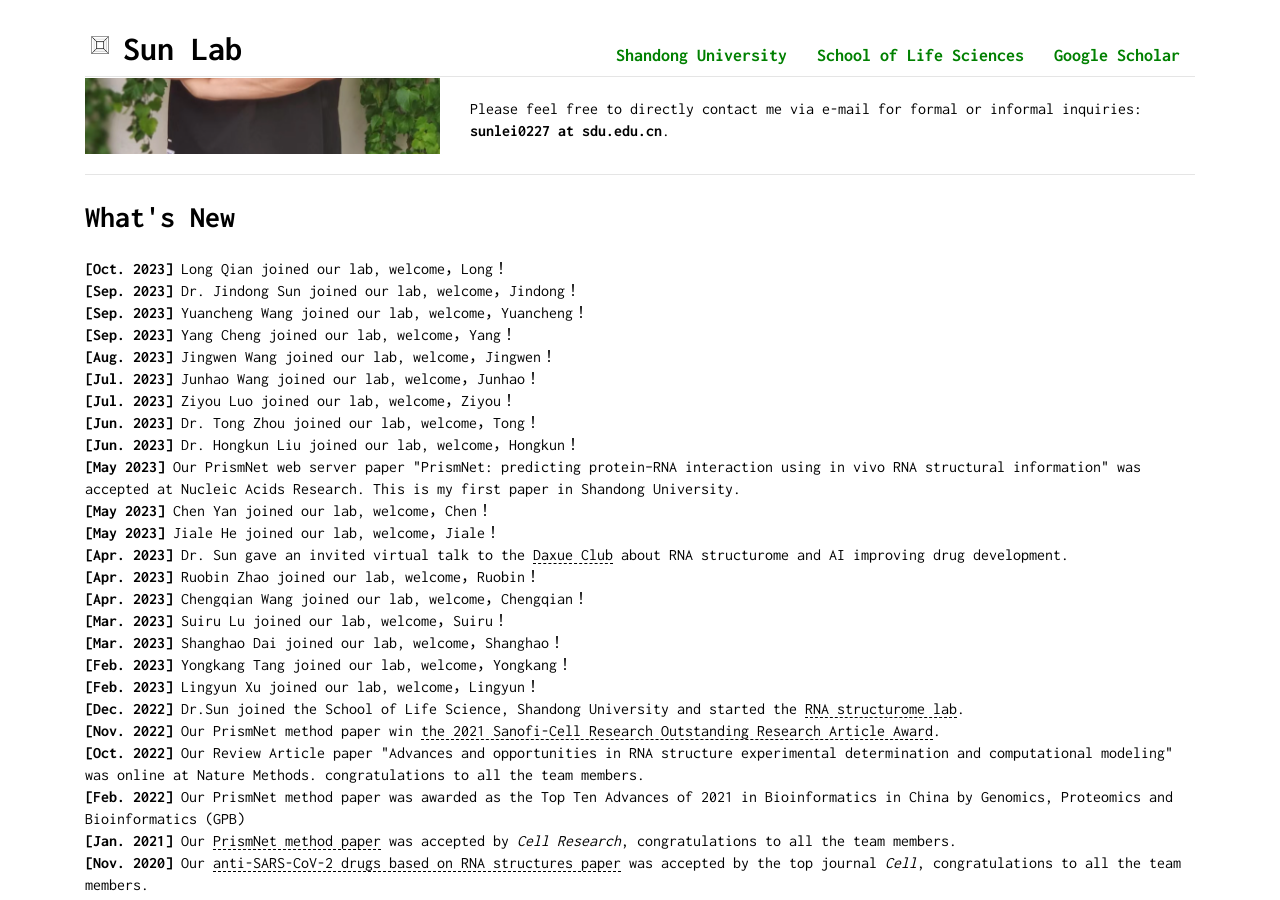
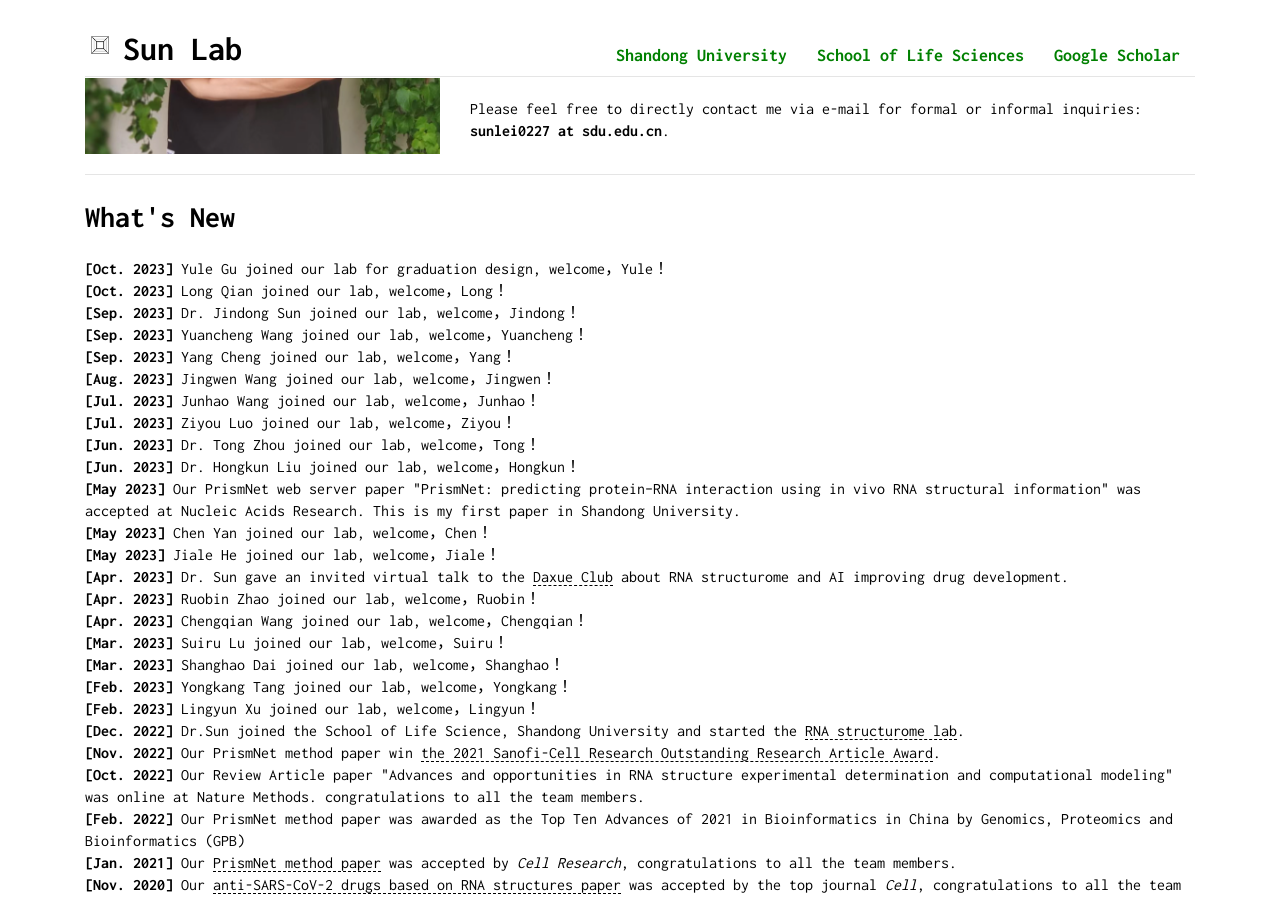
Before and after one commit to sunlei0227/sunlei0227.github.io, a Jekyll site: the page index.html, which Jekyll copies as it is, in a window 1280 px wide and 900 px high, scrolled down 384 px. Built offline with Jekyll 4.4.1, drawn with Linux system fonts in a browser that asks for light colours; comment, search, counter and statistics services are not loaded; some of the changed text lies outside the part shown.

Commit message:
Update index.html

```diff
--- a/index.html
+++ b/index.html
@@ -183,7 +183,7 @@
             <h2>What's New</h2>
 
             <p>
-
+                <strong>[Oct. 2023]</strong> Yule Gu joined our lab for graduation design, welcome，Yule！<br />
                 <strong>[Oct. 2023]</strong> Long Qian joined our lab, welcome，Long！<br />
                 <strong>[Sep. 2023]</strong> Dr. Jindong Sun joined our lab, welcome，Jindong！<br />
                 <strong>[Sep. 2023]</strong> Yuancheng Wang joined our lab, welcome，Yuancheng！<br />
@@ -897,7 +897,7 @@
             </div>
 
 
-   <!--
+
 
       <div class="container">
         <div class="content">
@@ -908,15 +908,15 @@
                         <p></p>
                         <div class="row">
                             <div class="col-md-12 col-sm-12 col-xs-12" style="padding-left: 0">
-                                <img alt="Suiru Lu (鲁穗茹)" title="Suiru Lu (鲁穗茹)" id="display-picture" src="static/img/suiru2.jpg" />
+                                <img alt="Yule Gu(谷雨乐)" title="Yule Gu(谷雨乐)" id="display-picture" src="static/img/yule.jpg" />
                             </div>
                             <div class="col-md-12 col-sm-12 col-xs-12" style="padding-left: 0; text-align: center">
-                                <p>Suiru Lu (鲁穗茹),undergraduate，Interested in gRNA design of CRISPR-Cas13 system.
+                                <p>SYule Gu(谷雨乐),undergraduate，Interested in RNA structures in Archaea.
                                 </p>
                             </div>
                         </div>
-                    </div>
-
+                 </div>
+   <!--
                   <div class="col-md-4 col-sm-4 col-xs-12">
                         <p></p>
                         <div class="row">
@@ -943,12 +943,12 @@
                             </div>
                         </div>
                     </div>
-
+-->
 
 
                 </div>
             </div>
--->
+
 
 
 
```
